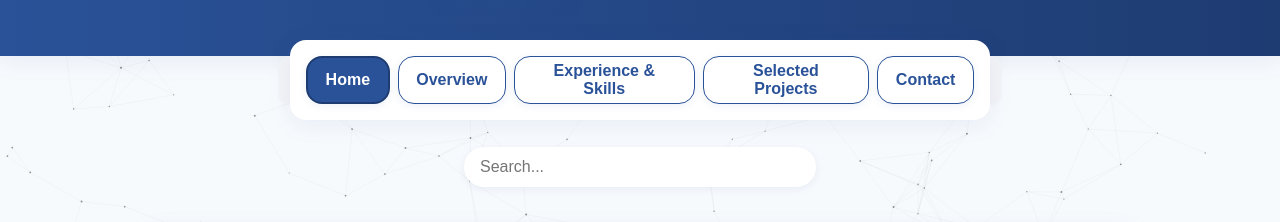
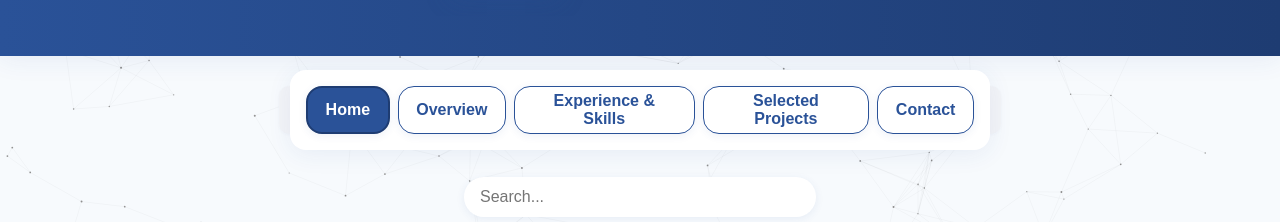
Before and after one commit to bengreynolds/personal-website, a website: page ben-reynolds-profile/public/index.html in a window 1280 px wide. Shown: the part 150-372 px from the top of the page. Drawn offline with Linux system fonts and the light colour scheme.

Commit message:
nav bar spacing improved

```diff
--- a/ben-reynolds-profile/public/css/styles.css
+++ b/ben-reynolds-profile/public/css/styles.css
@@ -743,7 +743,7 @@ main > section:not(#home) {
     background: #f3f4f7;
     box-shadow: 0 1px 4px rgba(42,82,152,0.04);
     border-radius: 10px;
-    margin: 0 auto 1.2rem auto;
+    margin: 30px auto 1.2rem auto; /* Increased top margin from 10px to 30px */
     max-width: 700px;
     padding: 0.3rem 0.7rem;
     display: flex;
```
